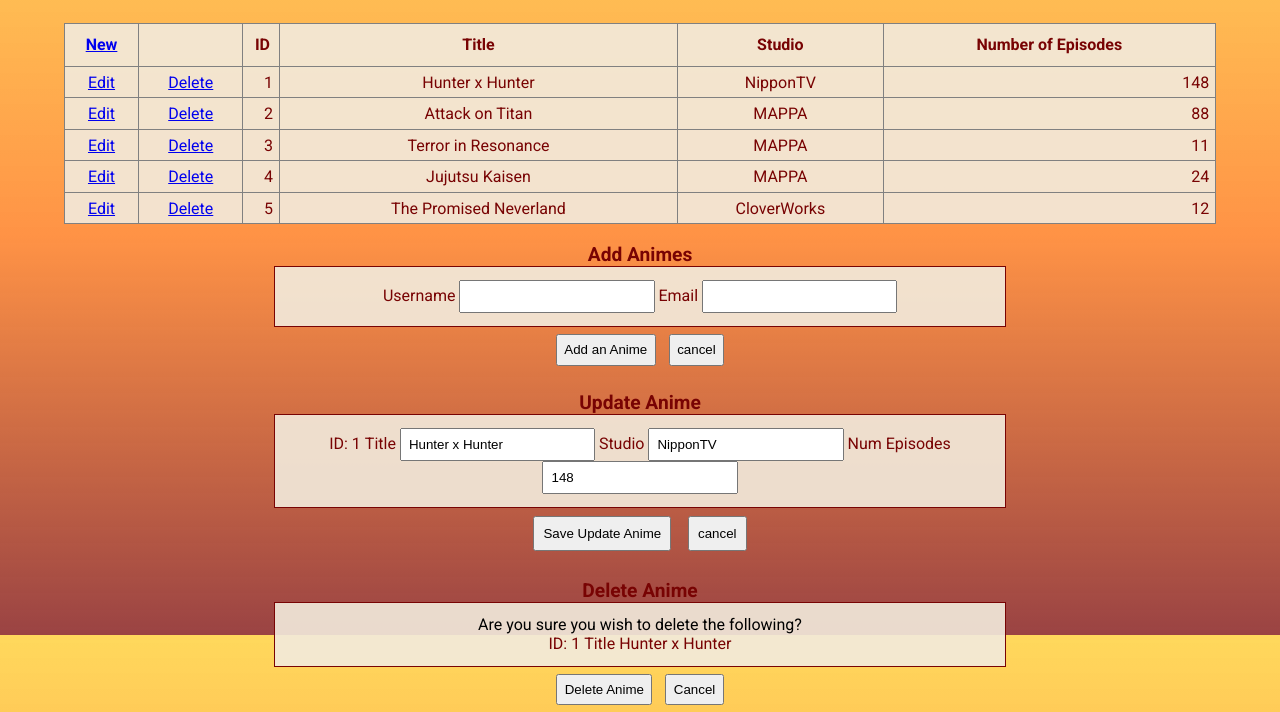
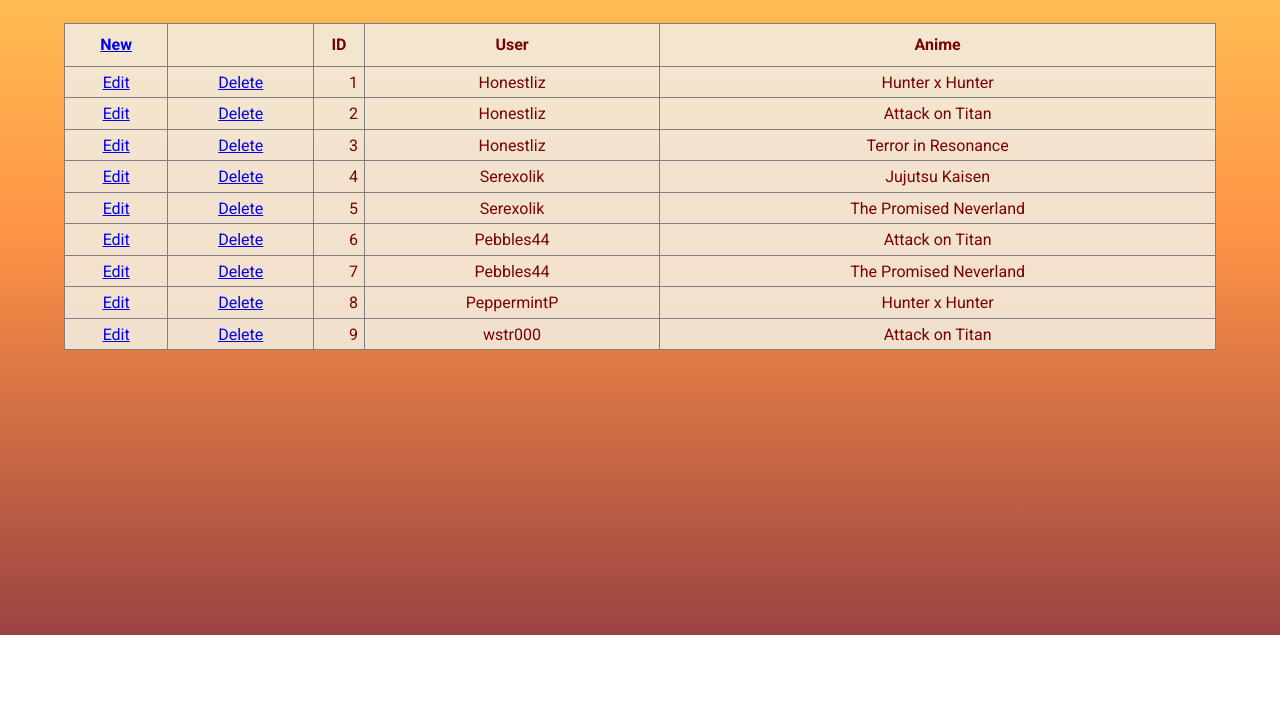
Before and after one commit to camillegonzales/Crispyroll, a plain HTML site: page users_animes.html in a window 1280 px wide. Shown: the part 165-877 px from the top of the page. After the commit the page ends 800 px from the top, so only its background shows below. Drawn offline with Linux system fonts and the light colour scheme.

Commit message:
fixed table

```diff
--- a/users_animes.html
+++ b/users_animes.html
@@ -12,7 +12,7 @@
     <header>
         <nav>
             <div class="logo"><a href="index.html">Crispyroll</a></div>
-            <div class ="nav-links">
+            <div class="nav-links">
                 <a href="users.html">Users</a>
                 <a href="animes.html">Animes</a>
                 <a href="studios.html">Studios</a>
@@ -29,101 +29,76 @@
                     <th><a href="#">New</a></th>
                     <th></th>
                     <th>ID</th>
-                <th>Title</th>
-                <th>Studio</th>
-                <th>Number of Episodes</th>
+                    <th>User</th>
+                    <th>Anime</th>
                 </tr>
                 <tr>
                     <td><a href="#">Edit</a></td>
                     <td><a href="#">Delete</a></td>
                     <td align="right">1</td>
+                    <td>Honestliz</td>
                     <td>Hunter x Hunter</td>
-                <td>NipponTV</td>
-                <td align="right">148</td>
                 </tr>
                 <tr>
                     <td><a href="#">Edit</a></td>
                     <td><a href="#">Delete</a></td>
                     <td align="right">2</td>
+                    <td>Honestliz</td>
                     <td>Attack on Titan</td>
-                <td>MAPPA</td>
-                <td align="right">88</td>
                 </tr>
                 <tr>
                     <td><a href="#">Edit</a></td>
                     <td><a href="#">Delete</a></td>
                     <td align="right">3</td>
+                    <td>Honestliz</td>
                     <td>Terror in Resonance</td>
-                <td>MAPPA</td>
-                <td align="right">11</td>
                 </tr>
                 <tr>
                     <td><a href="#">Edit</a></td>
                     <td><a href="#">Delete</a></td>
                     <td align="right">4</td>
+                    <td>Serexolik</td>
                     <td>Jujutsu Kaisen</td>
-                <td>MAPPA</td>
-                <td align="right">24</td>
                 </tr>
                 <tr>
                     <td><a href="#">Edit</a></td>
                     <td><a href="#">Delete</a></td>
                     <td align="right">5</td>
+                    <td>Serexolik</td>
                     <td>The Promised Neverland</td>
-                <td>CloverWorks</td>
-                <td align="right">12</td>
+                </tr>
+                <tr>
+                    <td><a href="#">Edit</a></td>
+                    <td><a href="#">Delete</a></td>
+                    <td align="right">6</td>
+                    <td>Pebbles44</td>
+                    <td>Attack on Titan</td>
+                </tr>
+                <tr>
+                    <td><a href="#">Edit</a></td>
+                    <td><a href="#">Delete</a></td>
+                    <td align="right">7</td>
+                    <td>Pebbles44</td>
+                    <td>The Promised Neverland</td>
+                </tr>
+                <tr>
+                    <td><a href="#">Edit</a></td>
+                    <td><a href="#">Delete</a></td>
+                    <td align="right">8</td>
+                    <td>PeppermintP</td>
+                    <td>Hunter x Hunter</td>
+                </tr>
+                <tr>
+                    <td><a href="#">Edit</a></td>
+                    <td><a href="#">Delete</a></td>
+                    <td align="right">9</td>
+                    <td>wstr000</td>
+                    <td>Attack on Titan</td>
                 </tr>
             </table>
             <p>&nbsp;</p>
         </div>
-    <!--Insert-->
-    <div id="insert" style="display: block">
-        <form id="addAnime">
-            <legend><strong>Add Animes</strong></legend>
-            <fieldset class="fields">
-                <label> Username </label> <input type="text" name="name">
-                <label> Email </label> <input type="text" name="population">
-            </fieldset>
-            <div class="btn-container">
-                <input class="btn" type="submit" id="addAnime" value="Add an Anime">
-                <input class="btn" type="button" value="cancel">
-            </div>
-        </form>
-    </div>
-    <!--Update-->
-    <p>&nbsp;</p>
-    <div id="update" style="display: block">
-        <form id="updateAnime">
-            <legend><strong>Update Anime</strong></legend>
-            <fieldset class="fields">
-                <label>ID:</label> 1
-                <label> Title </label> <input type="text" name="title" value="Hunter x Hunter">
-                <label> Studio </label> <input type="text" name="studio" value="NipponTV">
-                <label> Num Episodes </label> <input type="number" name="episodes" value="148">
-            </fieldset>
-            <div class="btn-container">
-                <input class="btn" type="submit" id="UpdateSaveAnime" value="Save Update Anime">
-                <input class="btn" type="button" value="cancel">
-            </div>
-        </form>
-    </div><!-- update -->
-    <!--Delete-->
-    <p>&nbsp;</p>
-    <div id="delete" style="display: block">
-        <form id="deleteAnime">
-            <legend><strong>Delete Anime</strong></legend>
-            <fieldset class="fields">
-                <p>Are you sure you wish to delete the following?</p>
-                <label>ID:</label> 1
-                <label> Title </label> Hunter x Hunter
-
-            </fieldset>
-            <div class="btn-container">
-                <input class="btn" type="submit" id="DeleteAnime" value="Delete Anime">
-                <input class="btn" type="button" value="Cancel">
-            </div>
-        </form>
-    </div><!-- delete -->
     </section>
 </body>
+
 </html>
```
Lines whose indentation alone changed are shown as unchanged.
